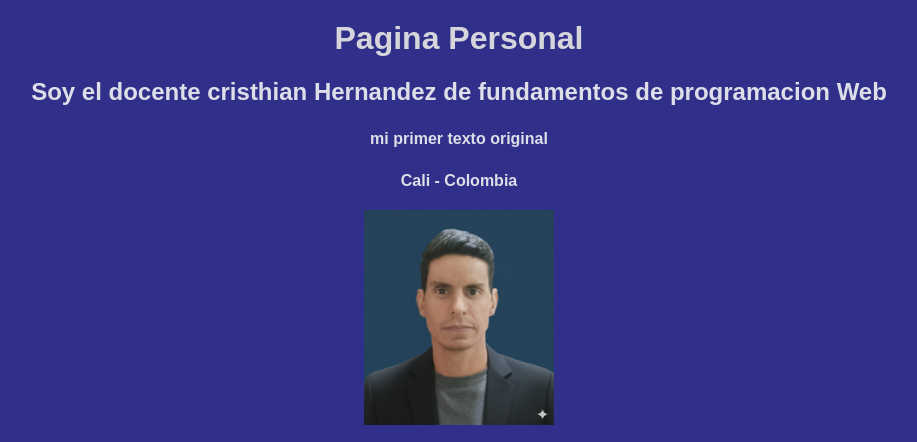
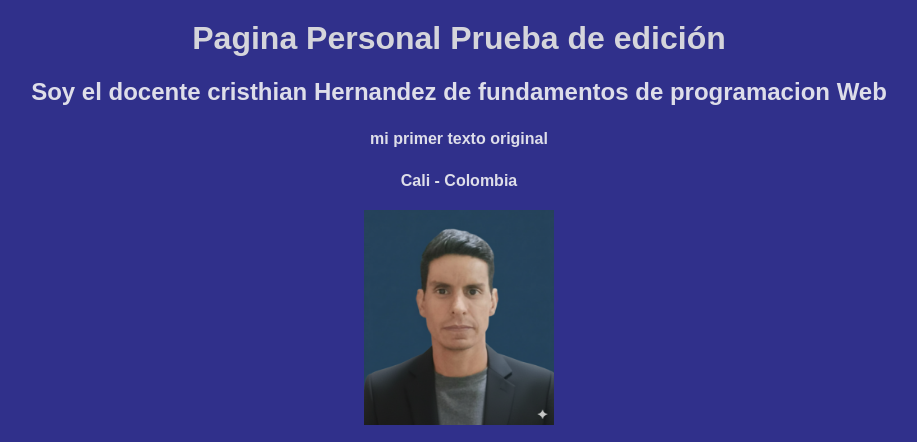
Before and after one commit to cehg1982-root/cehg1982, a plain HTML site: page index.html in a window 1280 px wide. Shown: the top 442 px of the page, without its empty margins (181-1098 px from the left). Drawn offline with Linux system fonts and the light colour scheme.

Commit message:
Update index.html para clase
para mostrar en clase

```diff
--- a/index.html
+++ b/index.html
@@ -2,7 +2,7 @@
 	<head>
 		<link rel="stylesheet" href="hojaEstilo.css">
 		<script src="eventos.js"></script>
-		<H1>Pagina Personal<H1>
+		<H1>Pagina Personal Prueba de edición<H1>
 	</head>
 	<body onload="displayDate()">
 		<H2>Soy el docente cristhian Hernandez de fundamentos de programacion Web<H2>
```
